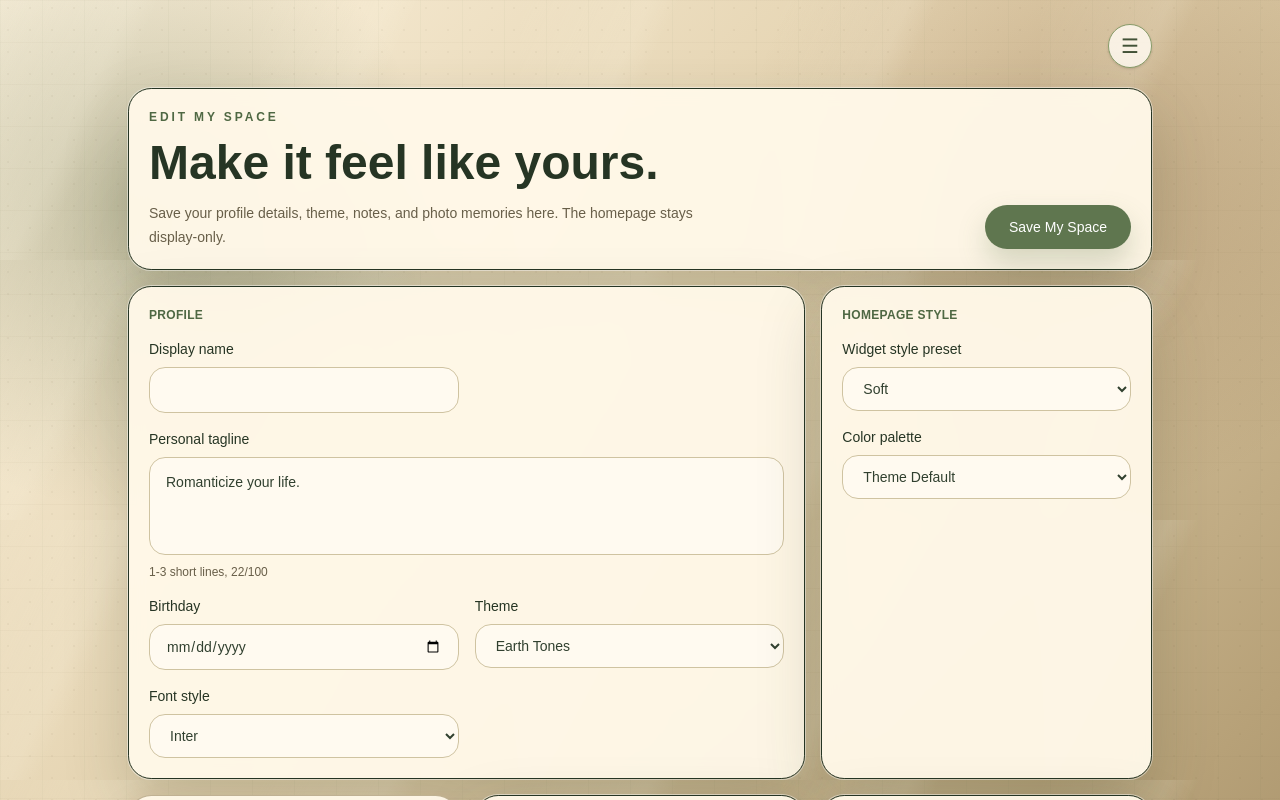
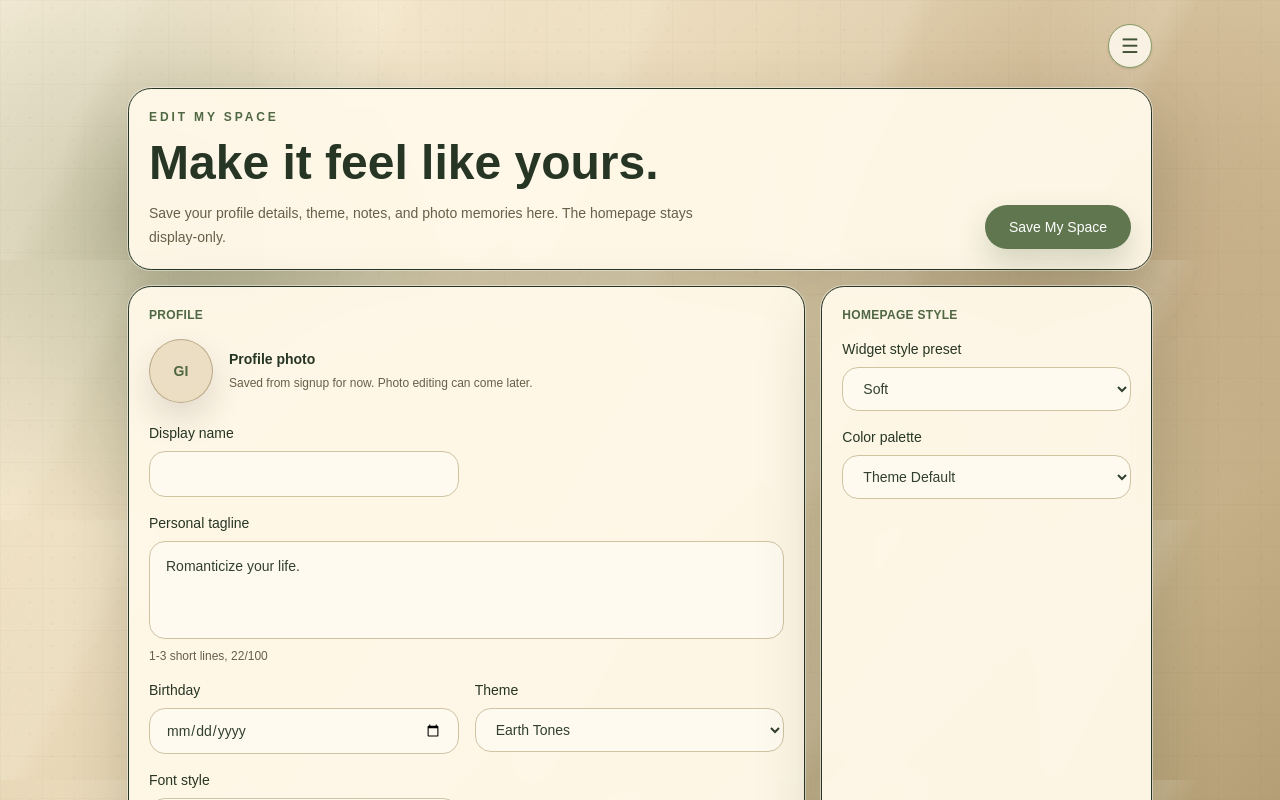
Before and after one commit to CooperL9/My-Platform, a Next.js app: page /edit-space in a window 1280 px wide. Shown: the top 800 px of the page. Built offline with nearby package versions, Linux system fonts and the light colour scheme; sample sign-in values are in the browser's storage.

Commit message:
fix profile picture persistence

```diff
--- a/src/app/edit-space/page.tsx
+++ b/src/app/edit-space/page.tsx
@@ -98,6 +98,15 @@ const formatTaglineInput = (value: string) => {
     .split("\n")
     .slice(0, 3)
     .join("\n");
+};
+
+const getInitials = (user: UserAccount | null) => {
+  if (!user) return "GI";
+
+  const firstInitial = user.firstName?.[0] ?? "";
+  const lastInitial = user.lastName?.[0] ?? "";
+
+  return `${firstInitial}${lastInitial}`.toUpperCase() || "GI";
 };
 
 export default function EditSpacePage() {
@@ -213,6 +222,8 @@ export default function EditSpacePage() {
   const previewFontFamily = space
     ? fontFamilies[space.fontVibe] ?? fontFamilies.Inter
     : fontFamilies.Inter;
+  const profilePicture = currentUser?.profilePicture;
+  const profileInitials = getInitials(currentUser);
 
   return (
     <main
@@ -295,6 +306,30 @@ export default function EditSpacePage() {
               <p className={`mb-4 text-xs font-semibold uppercase tracking-wide ${pageTheme.accent}`}>
                 Profile
               </p>
+              <div className="mb-5 flex items-center gap-4">
+                <div className={`flex h-16 w-16 shrink-0 items-center justify-center overflow-hidden rounded-full border shadow-[0_16px_34px_rgba(45,35,30,0.14)] ${paperClassName}`}>
+                  {profilePicture ? (
+                    <Image
+                      src={profilePicture}
+                      alt={`${space.displayName || "Your"} profile`}
+                      width={64}
+                      height={64}
+                      unoptimized
+                      className="h-full w-full object-cover"
+                    />
+                  ) : (
+                    <span className={`text-sm font-semibold ${pageTheme.accent}`}>
+                      {profileInitials}
+                    </span>
+                  )}
+                </div>
+                <div>
+                  <p className="text-sm font-semibold">Profile photo</p>
+                  <p className={`mt-1 text-xs leading-5 ${pageTheme.mutedText}`}>
+                    Saved from signup for now. Photo editing can come later.
+                  </p>
+                </div>
+              </div>
               <div className="grid gap-4 sm:grid-cols-2">
                 <label className="text-sm font-medium">
                   Display name
--- a/src/app/home/page.tsx
+++ b/src/app/home/page.tsx
@@ -108,6 +108,15 @@ const getZodiacSign = (birthday: string) => {
 const formatMoodName = (mood: string) =>
   mood ? mood.charAt(0).toUpperCase() + mood.slice(1) : "";
 
+const getInitials = (user: UserAccount | null) => {
+  if (!user) return "GI";
+
+  const firstInitial = user.firstName?.[0] ?? "";
+  const lastInitial = user.lastName?.[0] ?? "";
+
+  return `${firstInitial}${lastInitial}`.toUpperCase() || "GI";
+};
+
 export default function HomePage() {
   const router = useRouter();
   const { activeTheme, setSelectedTheme } = useAppTheme();
@@ -208,6 +217,8 @@ export default function HomePage() {
     space?.headerIcons && space.headerIcons.length > 0
       ? space.headerIcons.slice(0, 3)
       : ["✨", "🦋", "🌙"];
+  const profilePicture = currentUser?.profilePicture;
+  const profileInitials = getInitials(currentUser);
 
   return (
     <main
@@ -264,6 +275,22 @@ export default function HomePage() {
             <p className={`mb-2 text-[10px] font-semibold uppercase tracking-[0.24em] ${labelTextClassName}`}>
               Greatest Invention Yet
             </p>
+            <div className={`mb-4 flex h-16 w-16 items-center justify-center overflow-hidden rounded-full border shadow-[0_16px_34px_rgba(45,35,30,0.14)] ${paperClassName}`}>
+              {profilePicture ? (
+                <Image
+                  src={profilePicture}
+                  alt={`${space?.displayName || currentUser?.firstName || "Your"} profile`}
+                  width={64}
+                  height={64}
+                  unoptimized
+                  className="h-full w-full object-cover"
+                />
+              ) : (
+                <span className={`text-sm font-semibold ${titleClassName}`}>
+                  {profileInitials}
+                </span>
+              )}
+            </div>
             <h1
               className={`max-w-sm text-4xl font-semibold leading-[0.92] lg:text-6xl ${titleClassName}`}
               style={{ fontFamily: featureFontFamily }}
--- a/src/app/homeSpace.ts
+++ b/src/app/homeSpace.ts
@@ -8,6 +8,8 @@ import {
 } from "./theme";
 
 export type UserAccount = {
+  name?: string;
+  profilePicture?: string;
   firstName: string;
   lastName: string;
   email: string;
```
